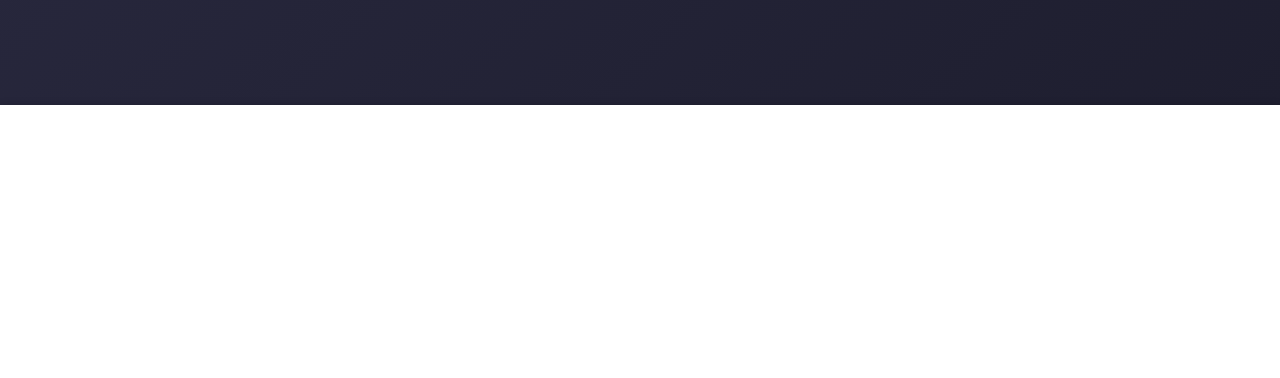
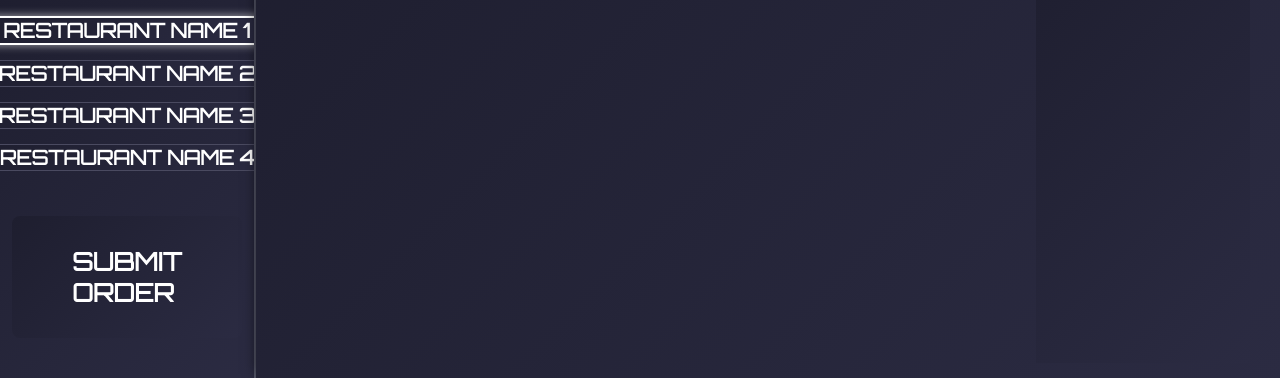
Before and after one commit to BenHsiang/Fall-Hacks-2025, a plain HTML site: page Website/index.html in a window 1280 px wide. Shown: the part 695-1073 px from the top of the page. Before the commit the page ends 800 px from the top, so only its background shows below. Drawn offline with Linux system fonts and the light colour scheme.

Commit message:
should change the q?

```diff
--- a/Website/styles.css
+++ b/Website/styles.css
@@ -5,7 +5,7 @@
   box-sizing: border-box;
 }
 
-body, html {
+body, html :not(#special-div) {
   height: 100%;
   font-family: 'Orbitron', sans-serif;
   color: #fff;
@@ -384,3 +384,7 @@ html {
   from { opacity: 0; transform: translateY(40px); }
   to { opacity: 1; transform: translateY(0); }
 }
+
+#q {
+
+}
```
